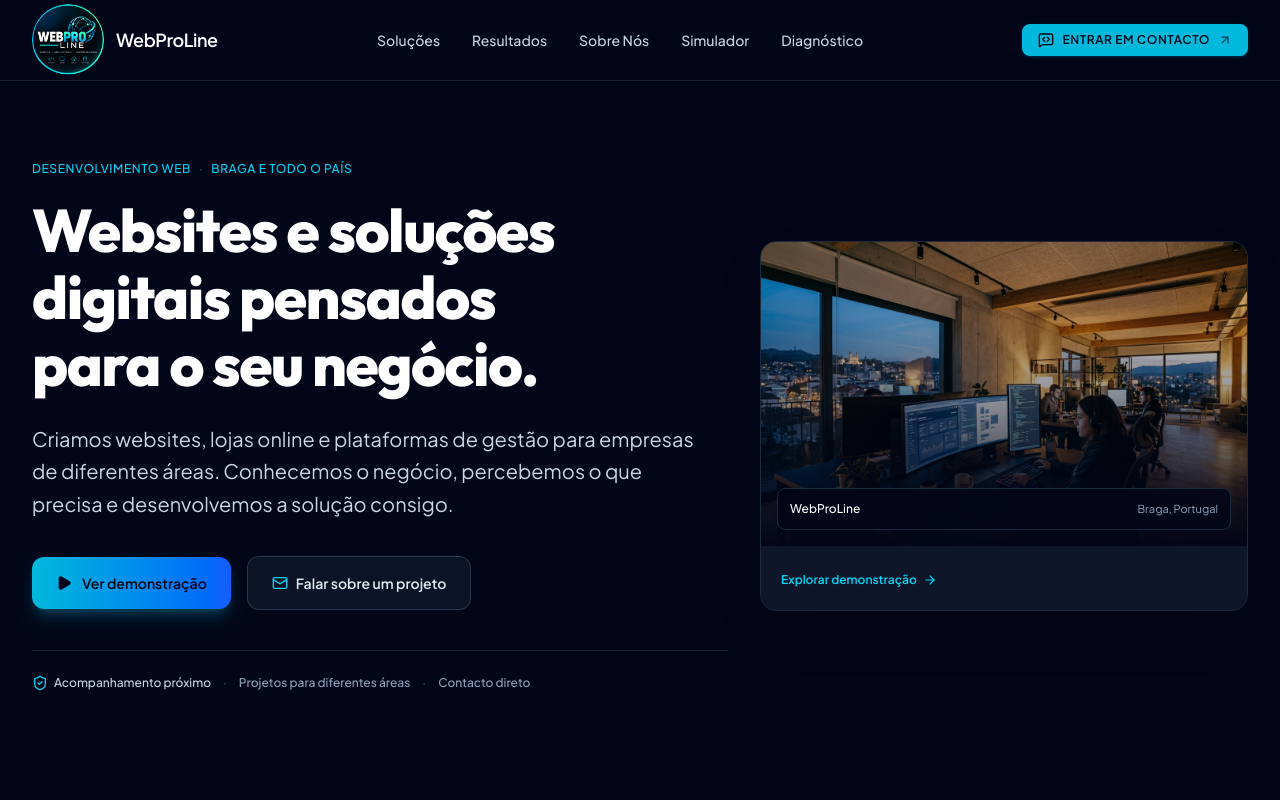
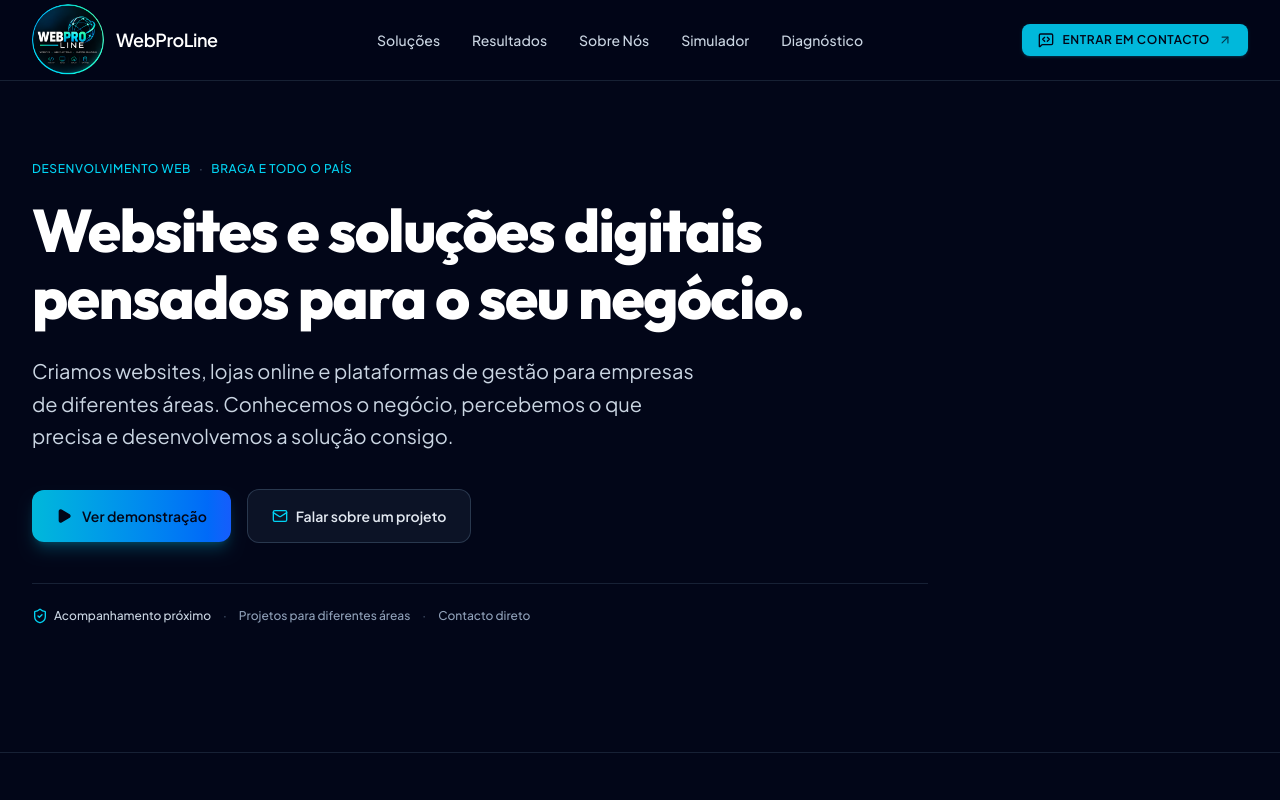
Before and after one commit to webproline/webproline-site, a React (Vite) app: page / in a window 1280 px wide. Shown: the top 800 px of the page. Built offline with nearby package versions, Linux system fonts and the light colour scheme.

Commit message:
Ajustes Finais-Part1

```diff
--- a/src/components/Hero.tsx
+++ b/src/components/Hero.tsx
@@ -1,6 +1,5 @@
 import React from 'react';
-import { ArrowRight, Mail, Play, ShieldCheck } from 'lucide-react';
-import heroWorkspaceImg from '../assets/images/webproline_hero_workspace_1791468818225.jpg';
+import { Mail, Play, ShieldCheck } from 'lucide-react';
 import { buildMailto } from '../data/contact';
 
 export const Hero: React.FC = () => {
@@ -21,8 +20,8 @@ export const Hero: React.FC = () => {
       </div>
 
       <div className="mx-auto max-w-7xl px-4 sm:px-6 lg:px-8">
-        <div className="grid grid-cols-1 items-center gap-12 lg:grid-cols-12 lg:gap-8">
-          <div className="lg:col-span-7">
+        <div>
+          <div className="max-w-4xl">
             <div className="mb-5 flex flex-wrap items-center gap-2 text-xs font-medium tracking-wider uppercase text-cyan-400">
               <span>Desenvolvimento web</span>
               <span aria-hidden="true" className="text-slate-600">·</span>
@@ -66,31 +65,6 @@ export const Hero: React.FC = () => {
             </div>
           </div>
 
-          <div className="lg:col-span-5">
-            <div className="relative mx-auto max-w-md lg:max-w-none">
-              <div className="relative overflow-hidden rounded-2xl border border-slate-800 bg-slate-900/90 shadow-2xl">
-                <div className="aspect-[16/10] w-full overflow-hidden relative">
-                  <img
-                    src={heroWorkspaceImg}
-                    alt="Espaço de trabalho da WebProLine em Braga"
-                    className="h-full w-full object-cover transition-transform duration-700 hover:scale-105"
-                  />
-                  <div className="absolute inset-0 bg-gradient-to-t from-slate-950 via-slate-950/40 to-transparent" />
-                  <div className="absolute bottom-4 left-4 right-4 flex items-center justify-between rounded-lg border border-slate-800 bg-slate-950/80 p-3 text-xs text-slate-200 backdrop-blur-md">
-                    <span className="font-medium text-white">WebProLine</span>
-                    <span className="text-[11px] text-slate-400">Braga, Portugal</span>
-                  </div>
-                </div>
-
-                <div className="bg-slate-900/95 p-5">
-                  <a href="#simulador" onClick={handleScrollToSimulator} className="inline-flex items-center gap-1.5 pt-1 text-xs font-semibold text-cyan-400 hover:text-cyan-300">
-                    Explorar demonstração <ArrowRight className="h-3.5 w-3.5" />
-                  </a>
-                </div>
-              </div>
-            </div>
-          </div>
-
         </div>
       </div>
     </section>
```
